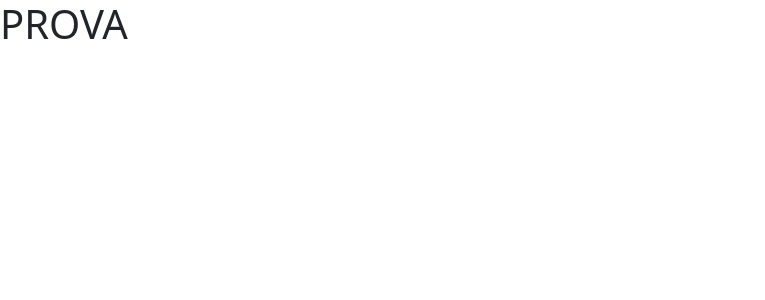
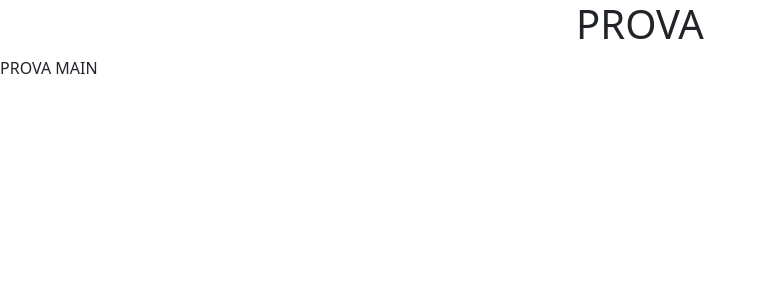
Before and after one commit to stefanosorrenti/react-post-form, a React (Vite) app: page / in a window 1280 px wide. Shown: the top 300 px of the page, without its empty margins (0-765 px from the left). Built offline with nearby package versions, Linux system fonts and the light colour scheme.

Commit message:
add AppMain component

```diff
--- a/src/App.jsx
+++ b/src/App.jsx
@@ -1,11 +1,13 @@
-import AppHeader from "./assets/components/AppHeader"
-
+//IMORTS
+import AppHeader from "./components/AppHeader"
+import AppMain from "./components/AppMain"
 function App() {
 
 
   return (
     <>
       <AppHeader />
+      <AppMain  />
     </>
   )
 }
--- a/src/assets/components/AppHeader.jsx
+++ b/src/components/AppHeader.jsx
@@ -6,7 +6,7 @@ export default  function AppHeader () {
 
         /* Header */
 
-        <header>
+        <header className="text-center">
             <h1>PROVA</h1>
         </header>
 
--- /dev/null
+++ b/src/components/AppMain.jsx
@@ -0,0 +1,9 @@
+export default function AppMain () {
+
+    return (
+        /* Main */
+        <main>
+            PROVA MAIN
+        </main>
+    )
+}
```
